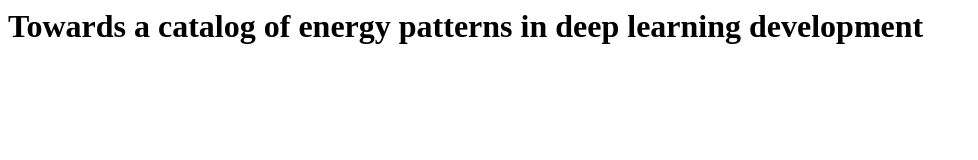
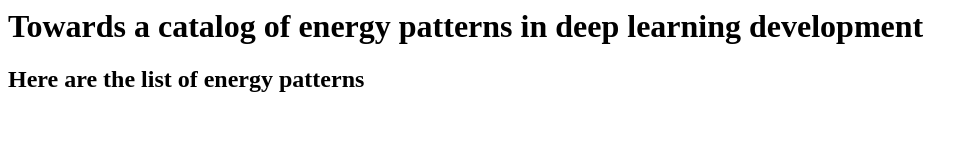
Before and after one commit to tritims/Catalog-of-deep-learning-energy-patterns, a plain HTML site: page index.html in a window 1280 px wide. Shown: the whole page, without its empty margins (0-978 px from the left). Drawn offline with Linux system fonts and the light colour scheme.

Commit message:
first commit

```diff
--- a/index.html
+++ b/index.html
@@ -1 +1,2 @@
 <h1>Towards a catalog of energy patterns in deep learning development</h1>
+<h2>Here are the list of energy patterns</h2>
```
